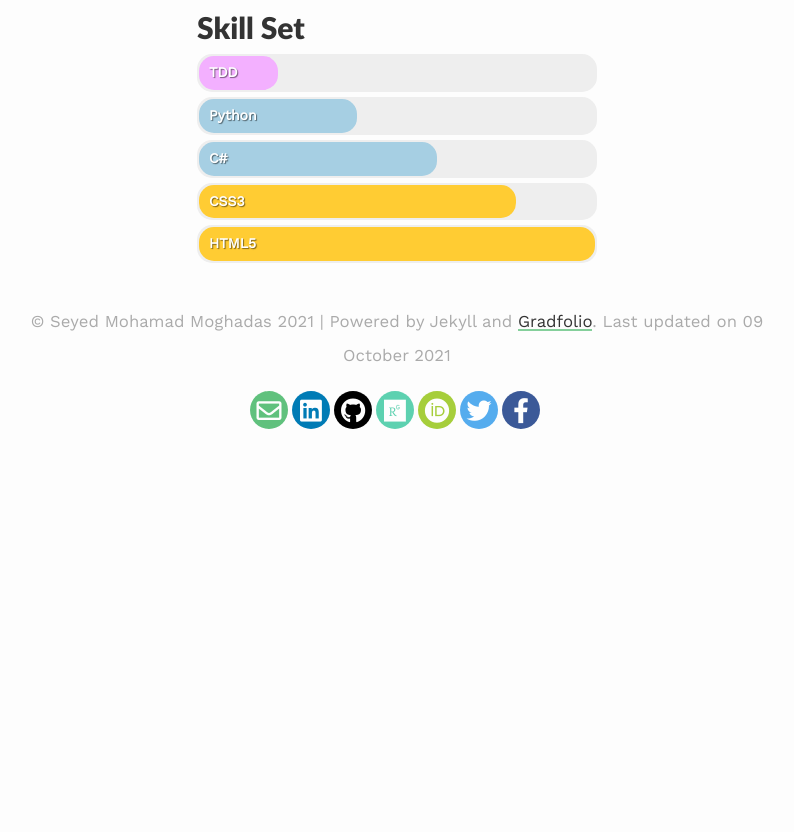
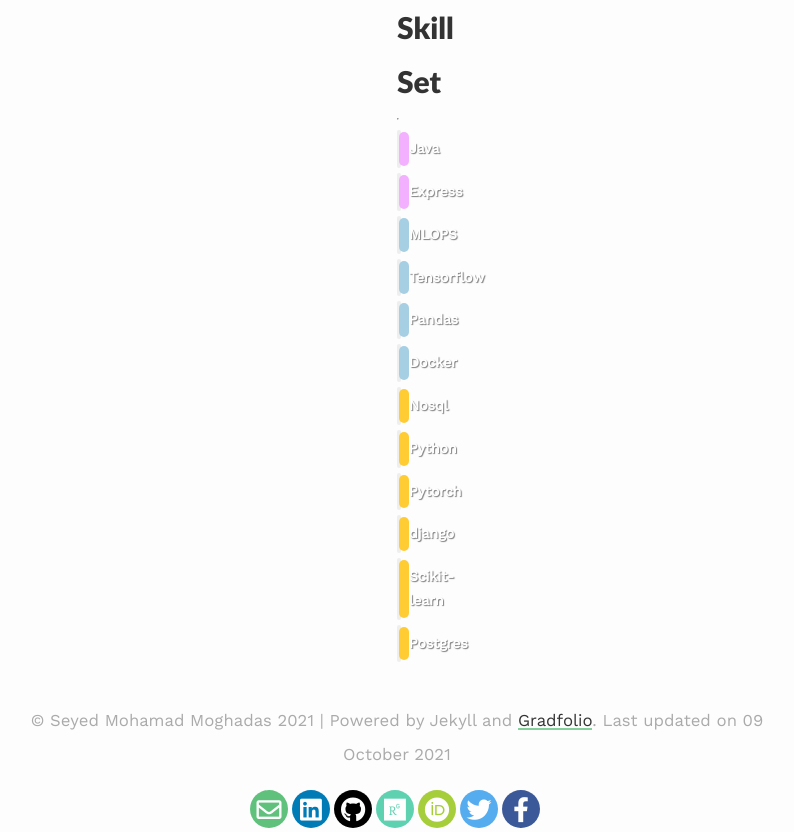
Before and after one commit to moghadas76/moghadas76.github.io, a Jekyll site: the page built from index.md, in a window 1280 px wide. Shown: the part 806-1638 px from the top of the page, without its empty margins (243-1037 px from the left). Built offline with Jekyll 4.4.1, drawn with Linux system fonts in a browser that asks for light colours; nearby versions of some CDN libraries; before the commit the page ends 1239 px from its top, so only the background shows below that.

Commit message:
Add index2

```diff
--- a/_layouts/about.html
+++ b/_layouts/about.html
@@ -13,10 +13,17 @@ layout: default
 
   <div class="container">
     <h1>Skill Set</h1>
-    <div class="bar learning" data-skill="TDD"></div>
-    <div class="bar back basic" data-skill="Python"></div>
-    <div class="bar back intermediate" data-skill="C#"></div>
-    <div class="bar front advanced" data-skill="CSS3"></div>
-    <div class="bar front expert" data-skill="HTML5"></div>
-
+    <hr>
+    <div class="bar learning" data-skill="Java"></div>
+    <div class="bar learning" data-skill="Express"></div>
+    <div class="bar back basic" data-skill="MLOPS"></div>
+    <div class="bar back intermediate" data-skill="Tensorflow"></div>
+    <div class="bar back intermediate" data-skill="Pandas"></div>
+    <div class="bar back intermediate" data-skill="Docker"></div>
+    <div class="bar front advanced" data-skill="Nosql"></div>
+    <div class="bar front expert" data-skill="Python"></div>
+    <div class="bar front expert" data-skill="Pytorch"></div>
+    <div class="bar front expert" data-skill="django"></div>
+    <div class="bar front expert" data-skill="Scikit-learn"></div>
+    <div class="bar front expert" data-skill="Postgres"></div>
   </div>
--- a/assets/css/_sass/style.scss
+++ b/assets/css/_sass/style.scss
@@ -175,7 +175,7 @@ blockquote {
 
 
   .container{
-    width: 50%;
+    width: 0;
     margin: 0 auto;
   }
 
```
